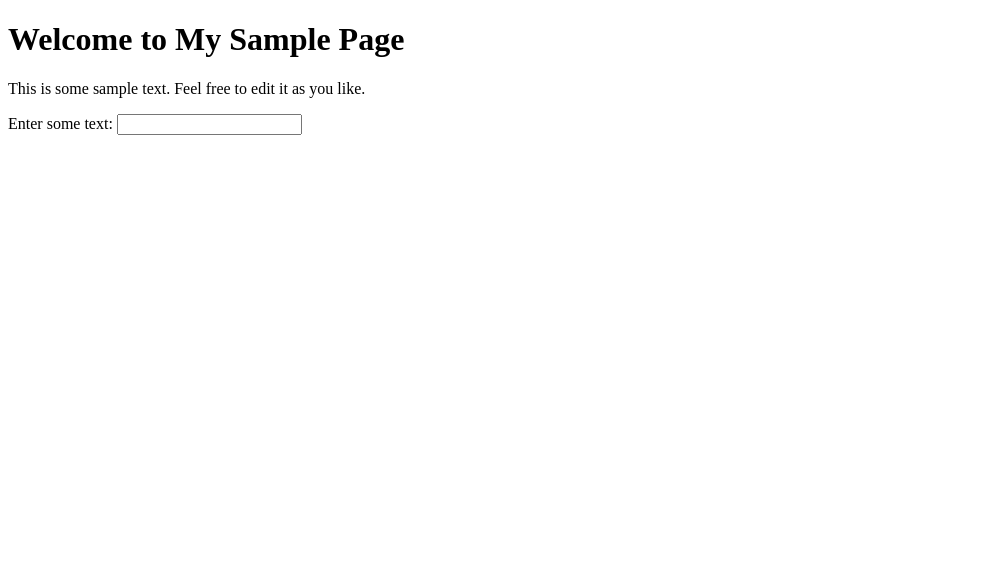
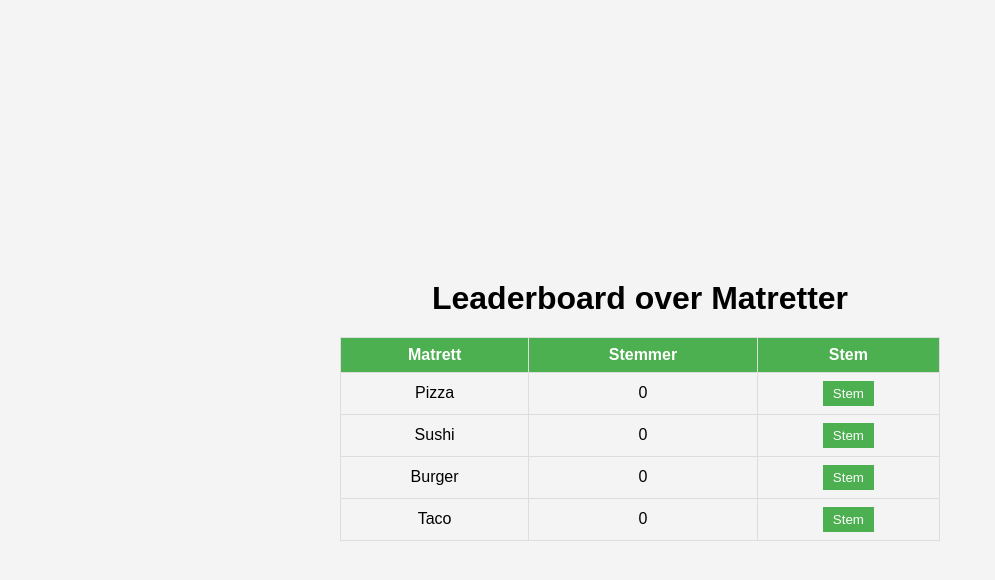
Before and after one commit to TopBrosji/EnkelEffekt, a plain HTML site: page index.html in a window 1280 px wide. Shown: the whole page, without its empty margins (0-995 px from the left). Drawn offline with Linux system fonts and the light colour scheme.

Commit message:
Oppdatert

```diff
--- a/index.html
+++ b/index.html
@@ -1,14 +1,101 @@
 <!DOCTYPE html>
-<html lang="en">
+<html lang="no">
 <head>
     <meta charset="UTF-8">
     <meta name="viewport" content="width=device-width, initial-scale=1.0">
-    <title>Sample HTML Page</title>
+    <title>Matrett Leaderboard</title>
+    <style>
+        body {
+            font-family: Arial, sans-serif;
+            margin: 0;
+            padding: 0;
+            display: flex;
+            justify-content: center;
+            align-items: center;
+            flex-direction: column;
+            height: 100vh;
+            background-color: #f4f4f4;
+        }
+        h1 {
+            margin: 20px 0;
+        }
+        .leaderboard {
+            width: 100%;
+            max-width: 600px;
+            border-collapse: collapse;
+        }
+        .leaderboard th, .leaderboard td {
+            border: 1px solid #ddd;
+            padding: 8px;
+            text-align: center;
+        }
+        .leaderboard th {
+            background-color: #4CAF50;
+            color: white;
+        }
+        .vote-button {
+            background-color: #4CAF50;
+            color: white;
+            border: none;
+            padding: 5px 10px;
+            cursor: pointer;
+        }
+        .vote-button:hover {
+            background-color: #45a049;
+        }
+    </style>
 </head>
 <body>
-    <h1>Welcome to My Sample Page</h1>
-    <p>This is some sample text. Feel free to edit it as you like.</p>
-    <label for="sampleTextBox">Enter some text:</label>
-    <input type="text" id="sampleTextBox" name="sampleTextBox">
+
+    <h1>Leaderboard over Matretter</h1>
+    <table class="leaderboard">
+        <thead>
+            <tr>
+                <th>Matrett</th>
+                <th>Stemmer</th>
+                <th>Stem</th>
+            </tr>
+        </thead>
+        <tbody id="leaderboard-body">
+            <!-- Data vil bli dynamisk lagt til her -->
+        </tbody>
+    </table>
+
+    <script>
+        // Eksempel data, kan utvides
+        const dishes = [
+            { name: 'Pizza', votes: 0 },
+            { name: 'Sushi', votes: 0 },
+            { name: 'Burger', votes: 0 },
+            { name: 'Taco', votes: 0 }
+        ];
+
+        function renderLeaderboard() {
+            const leaderboardBody = document.getElementById('leaderboard-body');
+            leaderboardBody.innerHTML = '';
+
+            // Sorter matrettene etter stemmer, høyest først
+            dishes.sort((a, b) => b.votes - a.votes);
+
+            dishes.forEach((dish, index) => {
+                const row = document.createElement('tr');
+                row.innerHTML = `
+                    <td>${dish.name}</td>
+                    <td>${dish.votes}</td>
+                    <td><button class="vote-button" onclick="vote(${index})">Stem</button></td>
+                `;
+                leaderboardBody.appendChild(row);
+            });
+        }
+
+        function vote(index) {
+            dishes[index].votes++;
+            renderLeaderboard();
+        }
+
+        // Initial render
+        renderLeaderboard();
+    </script>
+
 </body>
 </html>
```
